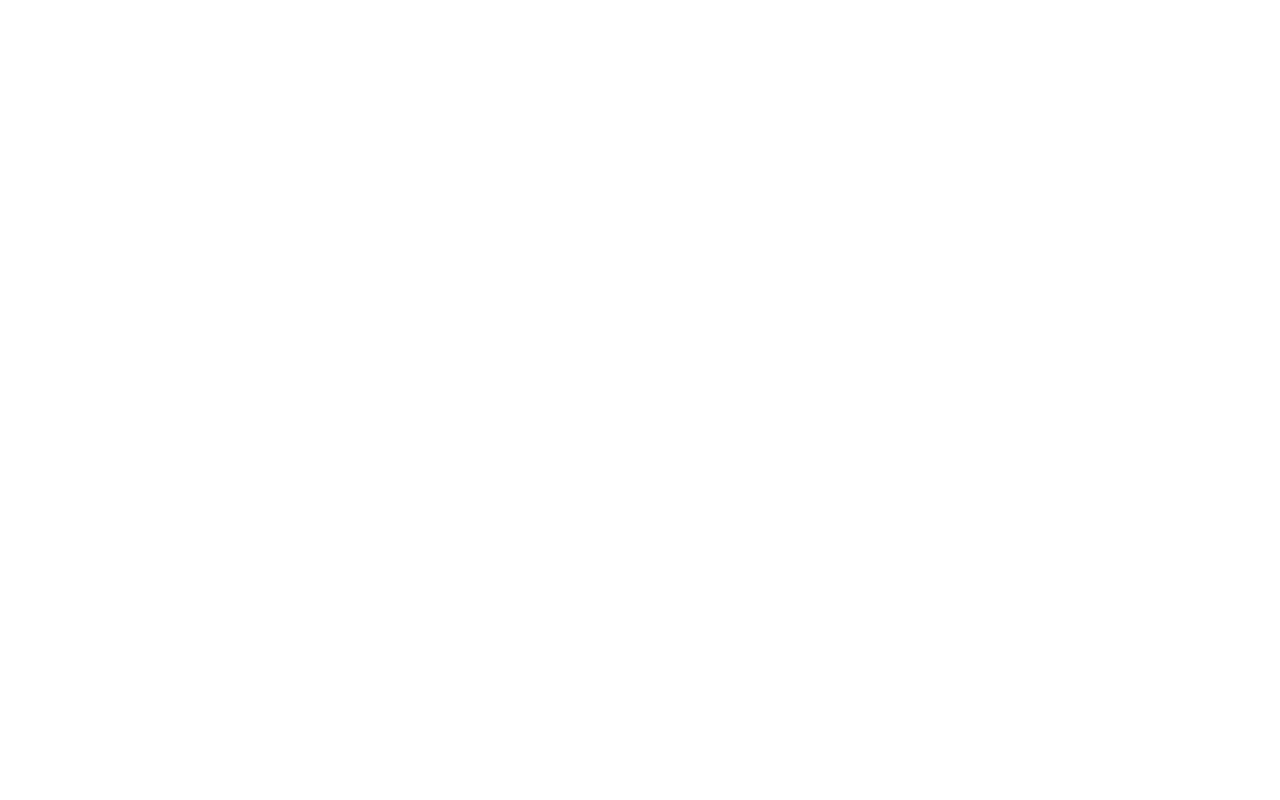
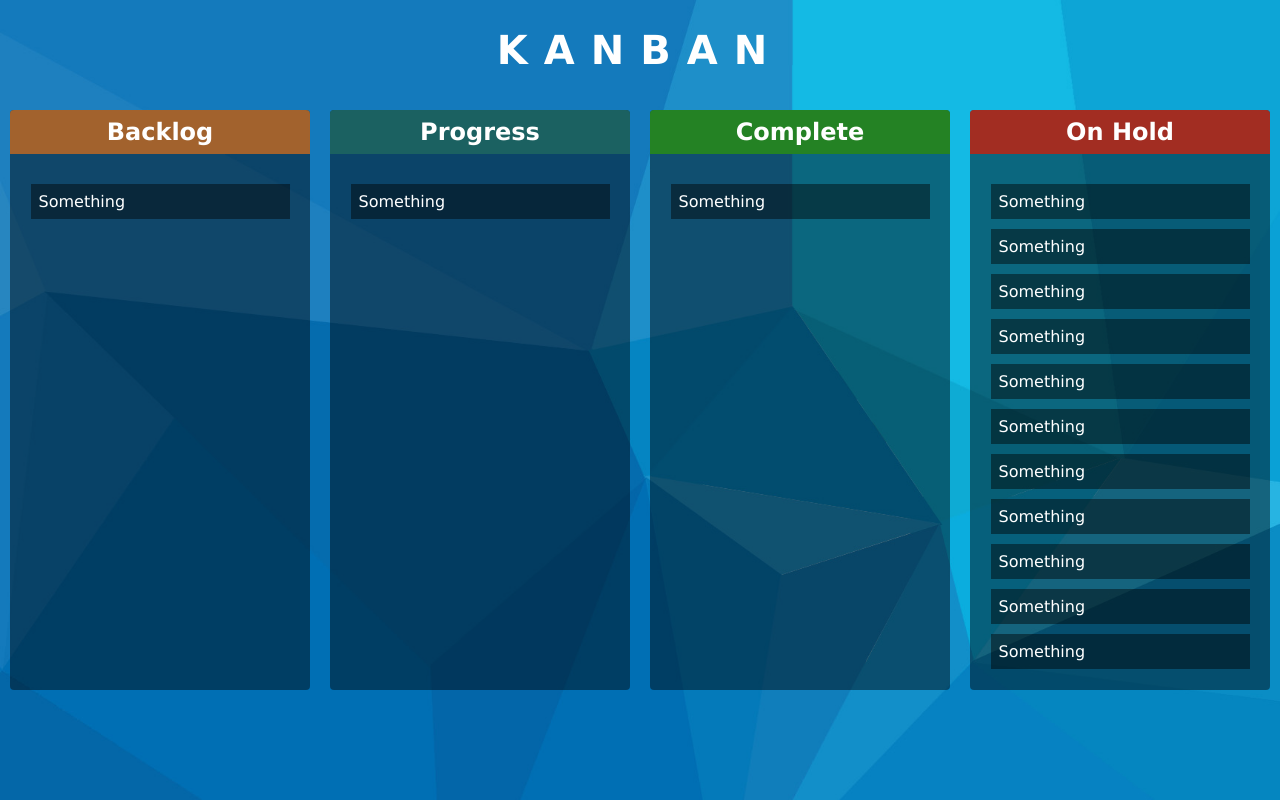
Before and after one commit to milancakic89/Kanban, a website: page index.html in a window 1280 px wide. Drawn offline with Linux system fonts and the light colour scheme.

Commit message:
Basic styling added

```diff
--- a/index.html
+++ b/index.html
@@ -8,6 +8,62 @@
     <link rel="stylesheet" href="style.css">
 </head>
 <body>
+    <h1 class="main--title">Kanban</h1>
+    <div class="container">
+        <div class="column backlog">
+            <h2>Backlog</h2>
+            <ul class="list">
+                <li class="item">Something</li>
+            </ul>
+        </div>
+        <div class="column progress">
+            <h2>Progress</h2>
+            <ul class="list">
+                <li class="item">Something</li>
+            </ul>
+        </div>
+        <div class="column complete">
+            <h2>Complete</h2>
+            <ul class="list">
+                <li class="item">Something</li>
+            </ul>
+        </div>
+        <div class="column on-hold">
+            <h2>On Hold</h2>
+            <ul class="list">
+                <li class="item">Something</li>
+                <li class="item">Something</li>
+                <li class="item">Something</li>
+                <li class="item">Something</li>
+                <li class="item">Something</li>
+                <li class="item">Something</li>
+                <li class="item">Something</li>
+                <li class="item">Something</li>
+                <li class="item">Something</li>
+                <li class="item">Something</li>
+                <li class="item">Something</li>
+                <li class="item">Something</li>
+                <li class="item">Something</li>
+                <li class="item">Something</li>
+                <li class="item">Something</li>
+                <li class="item">Something</li>
+                <li class="item">Something</li>
+                <li class="item">Something</li>
+                <li class="item">Something</li>
+                <li class="item">Something</li>
+                <li class="item">Something</li>
+                <li class="item">Something</li>
+                <li class="item">Something</li>
+                <li class="item">Something</li>
+                <li class="item">Something</li>
+                <li class="item">Something</li>
+                <li class="item">Something</li>
+                <li class="item">Something</li>
+                <li class="item">Something</li>
+                <li class="item">Something</li>
+            </ul>
+        </div>
+    </div>
     <script src="script.js" type="module"></script>
 </body>
 </html>
--- a/style.css
+++ b/style.css
@@ -0,0 +1,104 @@
+html{
+    box-sizing: border-box;
+    font-family: 'Lucida Sans', 'Lucida Sans Regular', 'Lucida Grande', 'Lucida Sans Unicode', Verdana, sans-serif;
+}
+::-webkit-scrollbar {
+    width: 6px;
+  }
+
+  /* Track */
+  ::-webkit-scrollbar-track {
+    background: #000000bb;
+  }
+
+  /* Handle */
+  ::-webkit-scrollbar-thumb {
+    background: rgba(255, 255, 255, 0.658);
+  }
+
+  /* Handle on hover */
+  ::-webkit-scrollbar-thumb:hover {
+    background: rgba(255, 255, 255, 0.89);
+  }
+:root{
+    --column-1: #a2622d;
+    --column-2: #1b6161;
+    --column-3: #248224;
+    --column-4: #a22d22;
+}
+body{
+    background-image: url('bcg.jpg');
+    padding: 0;
+    margin: 0;
+    background-size: cover;
+    background-repeat: no-repeat;
+    background-attachment: fixed;
+    background-position: 50% 50%;
+}
+.main--title{
+    text-align: center;
+    color: #fff;
+    letter-spacing: 16px;
+    text-transform: uppercase;
+    font-size: 40px;
+
+}
+.container{
+    display: flex;
+    justify-content: space-evenly;
+    flex-direction: column;
+}
+
+.column h2{
+    text-align: center;
+    border-top-left-radius: 4px;
+    border-top-right-radius: 4px;
+    margin: 0;
+    padding: 8px;
+    color: #fff;
+    max-height: 52vh;
+}
+.column li{
+    padding: 8px;
+    background-color: rgba(0, 0, 0, 0.445);
+    color: #fff;
+    margin: 10px auto;
+    width: 90%;
+    cursor: pointer;
+}
+.column li:active{
+    background-color: rgba(0, 0, 0, 0.726);
+}
+.list{
+    width: 90%;
+    margin: 20px auto;
+    list-style-type: none;
+    text-align: left;
+    padding: 0;
+    max-height: 62vh;
+    overflow-y: auto;
+}
+.backlog h2{
+    background-color: var(--column-1);
+}
+.progress h2{
+    background-color: var(--column-2);
+}
+.complete h2{
+    background-color: var(--column-3);
+}
+.on-hold h2{
+    background-color: var(--column-4);
+}
+.column{
+    border-radius: 4px;
+    flex: 1;
+    margin: 10px;
+    background-color: rgba(0, 0, 0, 0.445);
+    padding: 0;
+}
+@media (min-width: 600px){
+   .container{
+       flex-direction: row;
+   }
+}
```
Also changed, not shown: bcg.jpg (added).
